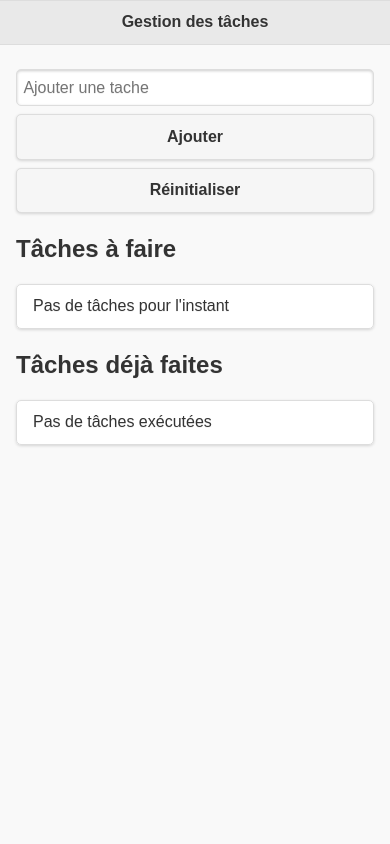
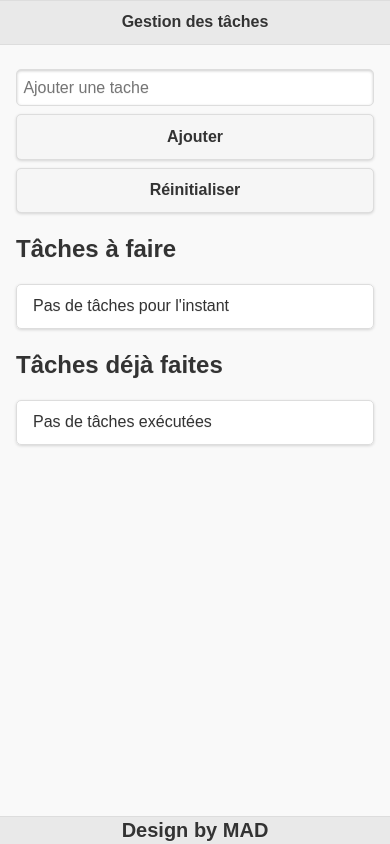
Before and after one commit to MAbass/cordova-task, a website: page www/index.html in a window 390 px wide. Drawn offline with Linux system fonts and the light colour scheme; some packages are replaced by stand-ins of ours.

Commit message:
add footer

```diff
--- a/www/css/index.css
+++ b/www/css/index.css
@@ -7,3 +7,7 @@
 #empty-task-done{
     display: block;
 }
+#footer{
+    text-align: center;
+    font-size: 20px;
+}
--- a/www/index.html
+++ b/www/index.html
@@ -35,6 +35,9 @@
           <li id="empty-task-done">Pas de tâches exécutées</li>
         </ul>
       </div>
+      <div data-role="footer" data-position="fixed" id="footer">
+        Design by MAD
+      </div>
     </div>
     <script src="cordova.js"></script>
   </body>
```
